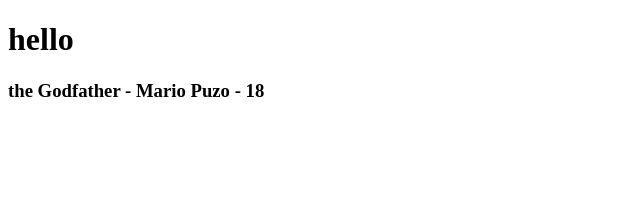
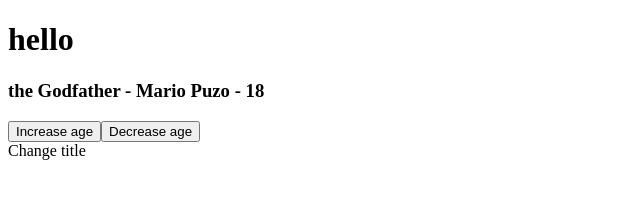
Before and after one commit to Zyar3k/vue.js-basics, a plain HTML site: page index.html in a window 1280 px wide. Shown: the whole page, without its empty margins (0-640 px from the left). Drawn offline with nearby package versions, Linux system fonts and the light colour scheme.

Commit message:
Click events

```diff
--- a/app.js
+++ b/app.js
@@ -6,6 +6,12 @@ const app = Vue.createApp({
       age: 18,
     };
   },
+  methods: {
+    changeTitle(title) {
+      // this.title = "Buh bub blur";
+      this.title = "Mandana";
+    },
+  },
 });
 
 app.mount("#app");
--- a/index.html
+++ b/index.html
@@ -15,6 +15,10 @@
   <div id="app">
     <!-- <p>the Godfather</p> -->
     <h3>{{title}} - {{author}} - {{age}} </h3>
+
+    <button v-on:click="age++">Increase age</button>
+    <button v-on:click="age--">Decrease age</button>
+    <div @click="changeTitle(title)">Change title</div>
   </div>
 
   <script src="app.js"></script>
```
